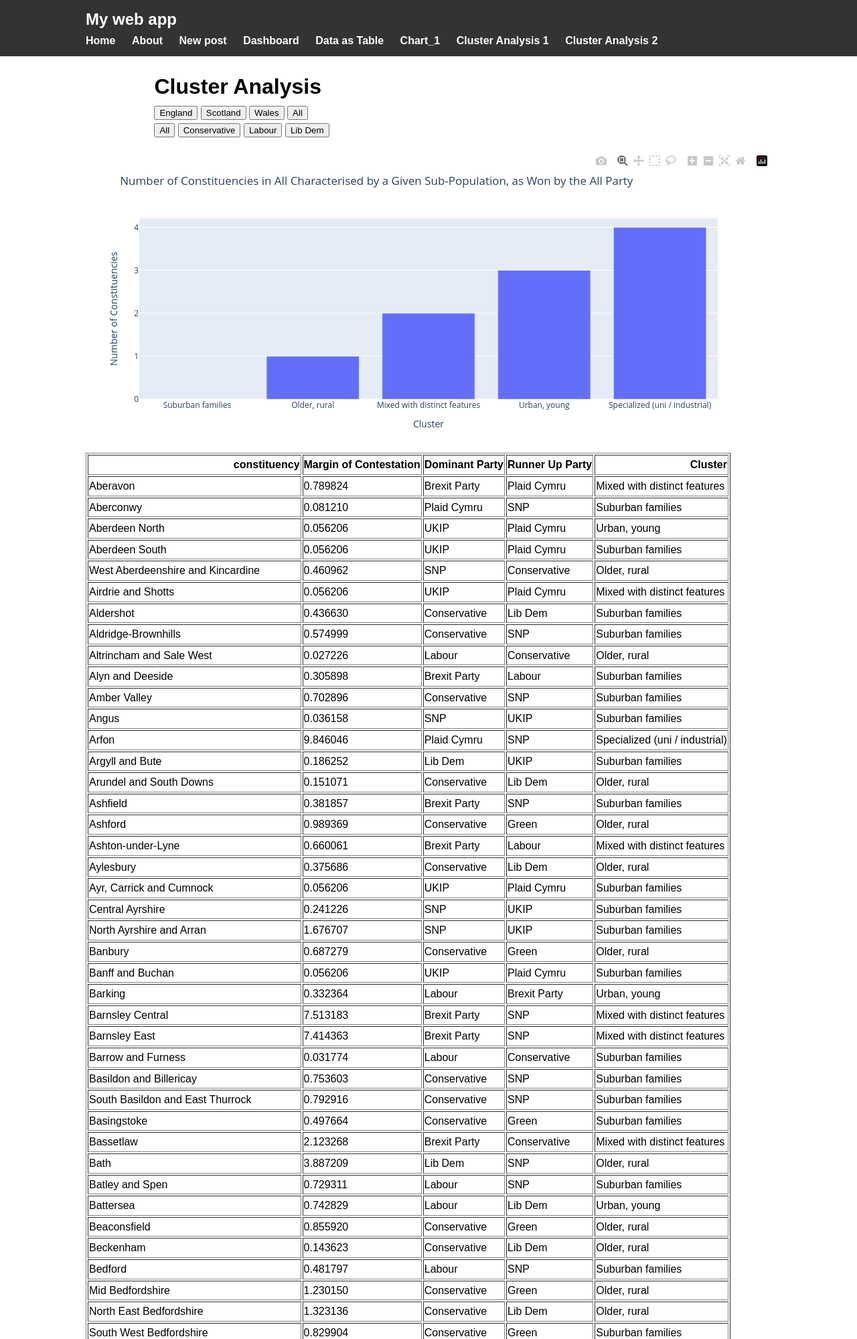
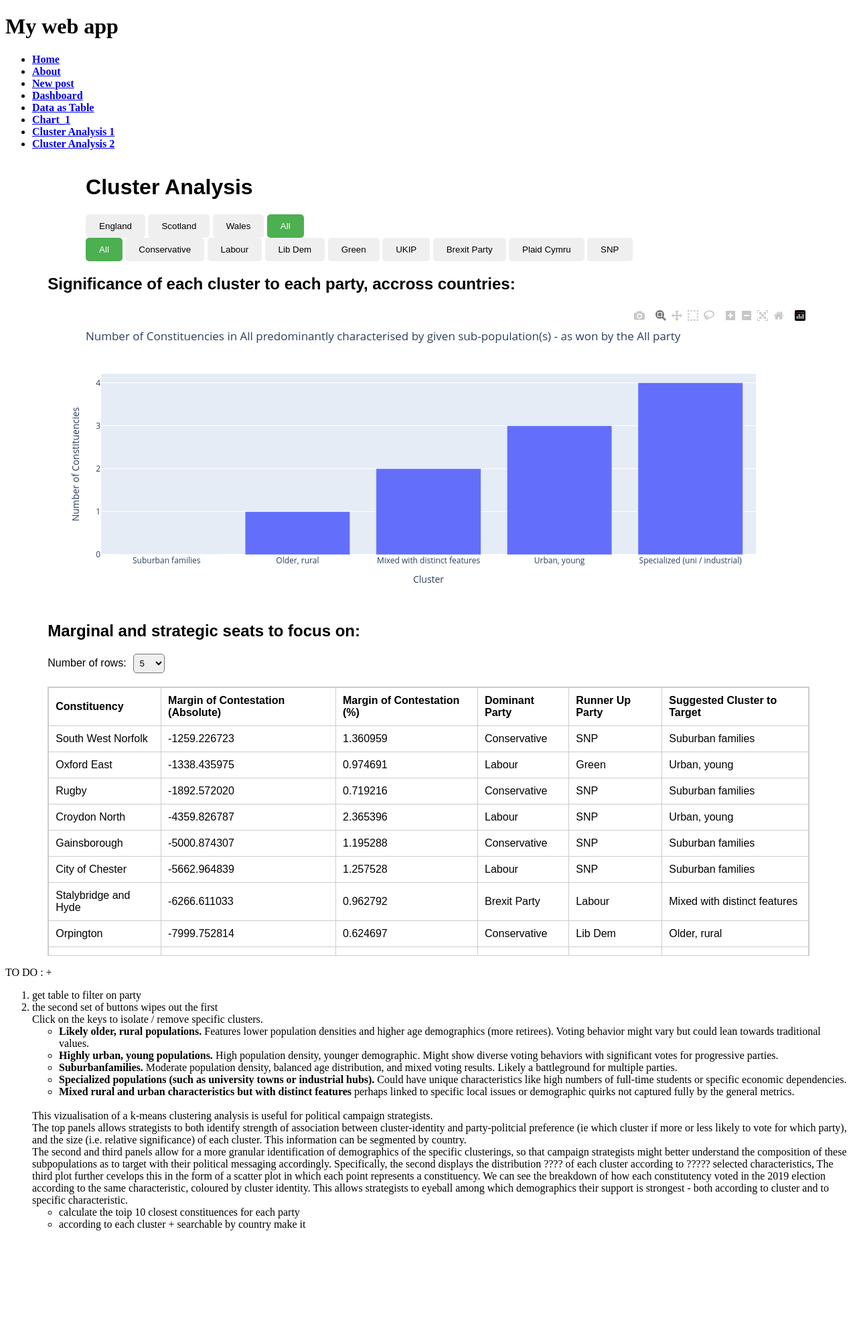
Before and after one commit to lenafm/my_flask_app, a Flask app: page /cluster_analysis_1 in a window 1280 px wide. Shown: the top 1999 px of the page at 67% size. After the commit the page ends 1837 px from the top, so only its background shows below. Run offline with Flask 3, Linux system fonts and the light colour scheme; data comes from the database, SQL or seed files in the repository; both versions use the stored data as it was after the commit; some libraries are stand-ins or nearby versions.

Commit message:
cluster 1 finished

```diff
--- a/flaskapp/routes.py
+++ b/flaskapp/routes.py
@@ -90,6 +90,8 @@
 def cluster_analysis_1():
     country = request.args.get('country', default='All')
     party_filter = request.args.get('party', default='All')
+    num_rows = request.args.get('num_rows', default='10')
+
 
     query = UkData.query
     if country != 'All':
@@ -138,54 +140,60 @@
     # Compute dominant party
     party_votes = df[['Conservative', 'Labour', 'Lib Dem', 'SNP', 'Plaid Cymru', 'UKIP', 'Green', 'Brexit Party']]
     party_votes = party_votes.apply(pd.to_numeric, errors='coerce')
+
     df['Dominant Party'] = party_votes.idxmax(axis=1)
-    df['Runner Up Party'] = party_votes.apply(lambda x: x.nlargest(2).idxmin(), axis=1)
-    df['Margin of Contestation'] = party_votes.max(axis=1) - party_votes.apply(lambda x: x.nlargest(2).iloc[-1], axis=1)
+    # Compute runner-up party by removing the dominant party's votes and finding the max of the remaining
+    df['Runner Up Party'] = party_votes.apply(lambda x: x.drop(x.idxmax()).idxmax(), axis=1)
 
-    # Define party colors
-    party_colors = {
-        'Conservative': 'blue',
-        'Labour': 'red',
-        'Lib Dem': 'yellow',
-        'SNP': 'purple',
-        'Plaid Cymru': 'black',
-        'UKIP': 'Orange',
-        'Green': 'green',
-        'Brexit Party': 'pink'
-    }
+    # Compute absolute margin of contestation
+    df['Margin of Contestation (Absolute)'] = party_votes.max(axis=1) - party_votes.apply(lambda x: x.drop(x.idxmax()).max(), axis=1)
 
-    # fig 1 heatmap
-    #fig1_heatmap = px.imshow(df.pivot_table(index='Party', columns='Cluster', values='Total Vote', aggfunc='mean'),
-    #                        labels=dict(x="Cluster", y="Party", color="Mean Total Vote"),
-    #                        title="Cluster to Party Correlation Heat Map")
+    # Compute total votes per row for percentage calculation
+    df['Total Votes'] = party_votes.sum(axis=1)
+
+    # Compute percentage margin of contestation
+    df['Margin of Contestation (%)'] = (df['Margin of Contestation (Absolute)'] / df['Total Votes']) * 100
 
 
     # fig 2 cluster size
+    if party_filter != 'All':
+        df = df[df['Dominant Party'] == party_filter]
+
     cluster_sizes = df['Cluster'].value_counts().reset_index()
     cluster_sizes.columns = ['Cluster', 'Number of Constituencies']
 
     fig2_cluster_size = px.bar(cluster_sizes, x='Cluster', y='Number of Constituencies',
-                               title=f'Number of Constituencies in {country} Characterised by a Given Sub-Population, as Won by the {party_filter} Party')
+                               title=f'Number of Constituencies in {country} predominantly characterised by given sub-population(s) - as won by the {party_filter} party')
     fig2_cluster_size.update_layout(xaxis_title='Cluster', yaxis_title='Number of Constituencies')
 
+    graphJSON2_cluster_size = json.dumps(fig2_cluster_size, cls=plotly.utils.PlotlyJSONEncoder)
+
+
     #fig 3 list of contested seats
-    # Filter data based on party if the filter is not 'All'
     if party_filter != 'All':
         df = df[(df['Dominant Party'] == party_filter) | (df['Runner Up Party'] == party_filter)]
 
-    # Convert DataFrame to HTML table only displaying relevant rows
-    contested_df = df[['constituency', 'Margin of Contestation', 'Dominant Party', 'Runner Up Party', 'Cluster']]
+    # Sorting and selecting columns
+    if num_rows != 'All':
+        try:
+            num_rows = int(num_rows)
+        except ValueError:
+            num_rows = 'All'
+        contested_df = df.sort_values('Margin of Contestation (%)').head(num_rows).iloc[::-1]
+
+    contested_df = contested_df[['constituency', 'Margin of Contestation (%)', 'Margin of Contestation (Absolute)', 'Dominant Party', 'Runner Up Party', 'Cluster']]
+    contested_df.columns = ['Constituency', 'Margin of Contestation (Absolute)', 'Margin of Contestation (%)', 'Dominant Party', 'Runner Up Party', 'Suggested Cluster to Target']
+
     table3_html = contested_df.to_html(index=False, classes='table table-striped')
 
 
-    # Convert plots to JSON
-    graphJSON2_cluster_size = json.dumps(fig2_cluster_size, cls=plotly.utils.PlotlyJSONEncoder)
-
     return render_template('cluster1.html',
+                           #graphJSON1_heatmap=graphJSON1_heatmap,
                            graphJSON2_cluster_size=graphJSON2_cluster_size,
                            table3_html=table3_html,
                            current_country=country,
-                           current_party=party_filter)
+                           current_party=party_filter,
+                           current_num_rows=num_rows)
 
 
 
--- a/flaskapp/static/main.css
+++ b/flaskapp/static/main.css
@@ -1,87 +1,68 @@
-/* Reset default browser styles */
-html,
-body,
-ul,
-li,
-h1,
-h2,
-p,
-header,
-nav,
-div {
-  margin: 0;
-  padding: 0;
-  border: 0;
-  box-sizing: border-box;
+/* Base styling for the container */
+.container {
+  width: 90%;
+  margin: auto;
+  overflow: hidden;
+  font-family: 'Arial', sans-serif;
 }
 
-body {
-  font-family: Arial, sans-serif;
-  line-height: 1.6;
+/* Styling for buttons */
+button {
+  padding: 10px 20px;
+  border: none;
+  border-radius: 5px;
+  cursor: pointer;
+  transition: background-color 0.3s ease;
 }
 
-/* Header styles */
-header {
-  background-color: #333;
-  color: #fff;
-  padding: 10px 0;
+button:hover {
+  opacity: 0.8;
 }
 
-#container {
-  width: 80%;
-  margin: 0 auto;
+.selected {
+  background-color: #4CAF50; /* Green background */
+  color: white; /* White text */
 }
 
-.logo {
-  font-size: 24px;
+/* Styling for form and selection box */
+.row-selection {
+  margin: 20px 0;
 }
 
-.menu {
-  list-style-type: none;
+.row-selection form {
+  display: flex;
+  align-items: center;
 }
 
-.menu li {
-  display: inline;
-  margin-right: 20px;
+.row-selection label {
+  margin-right: 10px;
 }
 
-.menu li:last-child {
-  margin-right: 0;
+.row-selection select {
+  padding: 5px;
+  border-radius: 5px;
 }
 
-.menu li a {
-  color: #fff;
-  text-decoration: none;
+/* Styling for tables */
+.table-container {
+  max-height: 400px;
+  overflow-y: auto;
+  margin-top: 20px;
+  border: 1px solid #ccc;
 }
 
-.menu li a:hover {
-  text-decoration: underline;
+.table-container table {
+  width: 100%;
+  border-collapse: collapse;
 }
 
-/* Main content styles */
-.container {
-  width: 80%;
-  margin: 20px auto;
+.table-container th, .table-container td {
+  border: 1px solid #ccc;
+  padding: 10px;
+  text-align: left;
 }
 
-.article {
-  margin-bottom: 20px;
+/* Graph styling */
+#plot2_cluster_size {
+  margin-top: 20px;
 }
-
-.article-title {
-  color: #333;
-  text-decoration: none;
-}
-
-.article-title:hover {
-  text-decoration: underline;
-}
-
-.article-author {
-  font-style: italic;
-  color: #777;
-}
-
-.article-content {
-  color: #555;
-}
--- a/flaskapp/templates/cluster1.html
+++ b/flaskapp/templates/cluster1.html
@@ -6,23 +6,27 @@
 
     <!-- Country Buttons -->
     <div class="country-buttons">
-            <button onclick="window.location.href='{{ url_for('cluster_analysis_1', country='England', party=current_party) }}'">England</button>
-            <button onclick="window.location.href='{{ url_for('cluster_analysis_1', country='Scotland', party=current_party) }}'">Scotland</button>
-            <button onclick="window.location.href='{{ url_for('cluster_analysis_1', country='Wales', party=current_party) }}'">Wales</button>
-            <button onclick="window.location.href='{{ url_for('cluster_analysis_1', country='All', party=current_party) }}'">All</button>
+        {% for country_option in ['England', 'Scotland', 'Wales', 'All'] %}
+        <button onclick="window.location.href='{{ url_for('cluster_analysis_1', country=country_option, party=current_party) }}'"
+                class="{{ 'selected' if country_option == current_country else '' }}">
+            {{ country_option }}
+        </button>
+        {% endfor %}
     </div>
 
     <!-- Party Buttons -->
     <div class="party-buttons">
-            <button onclick="window.location.href='{{ url_for('cluster_analysis_1', country=current_country, party='All') }}'">All</button>
-            <button onclick="window.location.href='{{ url_for('cluster_analysis_1', country=current_country, party='Conservative') }}'">Conservative</button>
-            <button onclick="window.location.href='{{ url_for('cluster_analysis_1', country=current_country, party='Labour') }}'">Labour</button>
-            <button onclick="window.location.href='{{ url_for('cluster_analysis_1', country=current_country, party='Lib Dem') }}'">Lib Dem</button>
-            <!-- Add other parties similarly -->
+        {% for party_option in ['All', 'Conservative', 'Labour', 'Lib Dem', 'Green', 'UKIP', 'Brexit Party', 'Plaid Cymru', 'SNP'] %}
+        <button onclick="window.location.href='{{ url_for('cluster_analysis_1', country=current_country, party=party_option) }}'"
+                class="{{ 'selected' if party_option == current_party else '' }}">
+            {{ party_option }}
+        </button>
+        {% endfor %}
     </div>
 
     </div>
 
+    <h2> Significance of each cluster to each party, accross countries: </h2>
     <!-- 2) cluster size -->
     <div id="plot2_cluster_size"></div>
     <script>
@@ -30,7 +34,21 @@
         Plotly.newPlot('plot2_cluster_size', graphJSON2_cluster_size);
     </script>
 
-
+    <h2> Marginal and strategic seats to focus on: </h2>
+    <!-- Control to select number of rows -->
+    <div class="row-selection">
+        <form action="{{ url_for('cluster_analysis_1', country=current_country, party=current_party) }}" method="get">
+            <input type="hidden" name="country" value="{{ current_country }}">
+            <input type="hidden" name="party" value="{{ current_party }}">
+            <label for="num_rows">Number of rows:</label>
+            <select name="num_rows" id="num_rows" onchange="this.form.submit()">
+                <option value="5">5</option>
+                <option value="10">10</option>
+                <option value="20">20</option>
+                <option value="All">All</option>
+            </select>
+        </form>
+    </div>
     <!-- 3) tabl;e of contested constituencies -->
     <div class="table-container">
         {{ table3_html | safe }}
```
Also changed, not shown: instance/site.db. Lines whose indentation alone changed are shown as unchanged.
